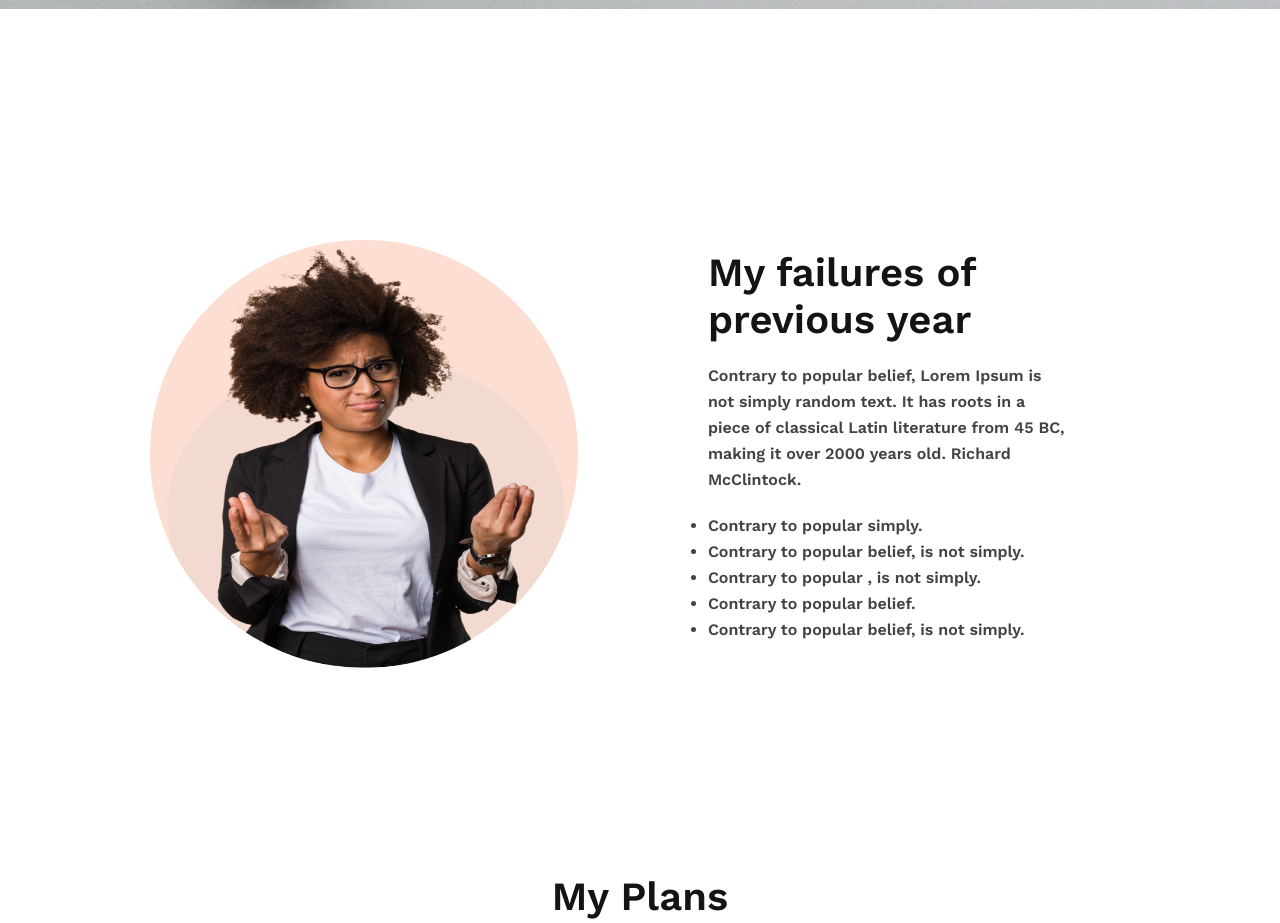
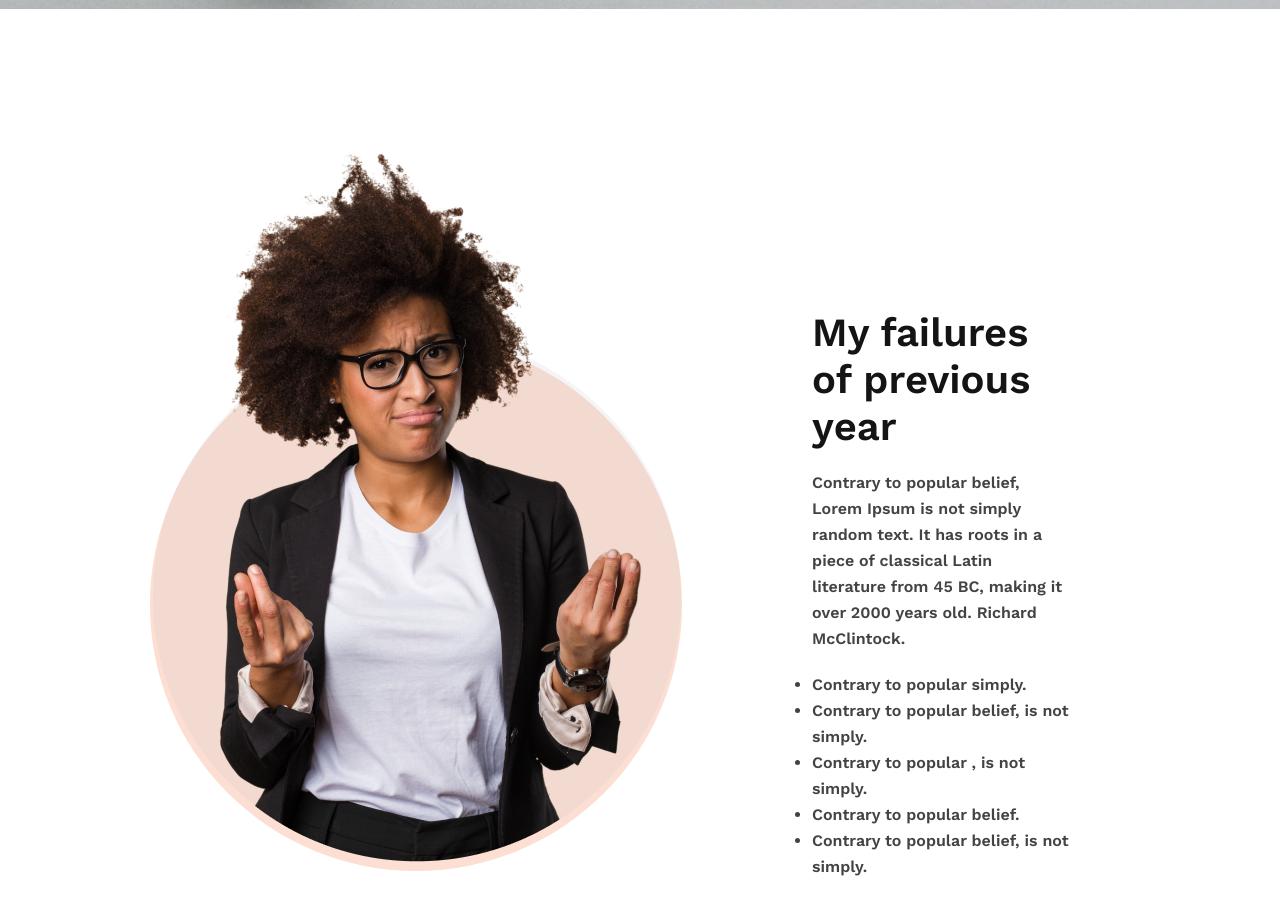
Before and after one commit to TASHDIK-29/practice-figma, a plain HTML site: page index.html in a window 1280 px wide. Shown: the part 700-1623 px from the top of the page. Drawn offline with nearby package versions, Linux system fonts and the light colour scheme.

Commit message:
updated section 2

```diff
--- a/index.html
+++ b/index.html
@@ -27,7 +27,9 @@
         <!-- section 1 -->
         <section class="sec-1">
             <div class="sec-1-img-container">
-                <img src="images/person.png" alt="">
+               <div class="image">
+                 <img  src="images/person.png" alt="">
+               </div>
             </div>
             <div class="sec-1-text-container">
                 <div class="sec-1-text-container-item">
@@ -77,16 +79,7 @@
         </section>
          <!-- section 3 -->
         <section class="sec-3">
-            <!-- <img src="images/watch.png" alt="">
-            <img src="images/gradient2.png" alt="">
-            <div class="sec-3-container">
-                <div class="item">
-                    <h1 class="heading">Awlays keep a positive mindset</h1>
-                </div>
-                <div class="item">
-                    <button class="btn">Call Now</button>
-                </div>
-            </div> -->
+            </div>
             <div id='show_bg'>
                 <!-- something here -->
                 <div id='show_bg_2'>
@@ -132,9 +125,7 @@
                         <h1 class="heading">Subscribe</h1>
                     </div>
                     <div class="item">
-                        <!-- <form class="email"> -->
-                            <input class="email" type="email" placeholder="Enter your email">
-                        <!-- </form> -->
+                        <input class="email" type="email" placeholder="Enter your email">
                     </div>
                     <div class="item">
                         <button class="btn">Subscribe</button>
--- a/styles/style.css
+++ b/styles/style.css
@@ -52,7 +52,7 @@ main {
     display: flex;
     gap: 70px;
     align-items: center;
-    margin: 150px 0;
+    margin: 210px 0;
 }
 
 .sec-1-text-container {
@@ -93,12 +93,22 @@ main {
     /* 162.5% */
 }
 
-.sec-1-img-container img {
-    width: 427.929px;
-    height: 427.929px;
+.sec-1-img-container  {
+    width: 532.1000px;
+    height: 532.1000px;
     border-radius: 527.929px;
     background-color: rgba(241, 91, 34, 0.20);
 
+}
+
+.sec-1-img-container .image{
+    margin-top: -200px;
+    margin-left: -20px;
+
+}
+
+.sec-2{
+    margin-top: -100px;
 }
 
 .sec-2 .heading {
@@ -180,6 +190,7 @@ footer {
     height: 577px;
     flex-shrink: 0;
     background: var(--Dark-01, #151414);
+    margin-top: 50px;
 }
 
 .footer-container {
@@ -268,6 +279,8 @@ footer {
     border: 1px solid #FFF;
     padding: 1px 6px;
     color: var(--Dark-07, #F3F3F3);
+    margin-top: 20px;
+    margin-bottom: 10px;
 }
 
 
```
